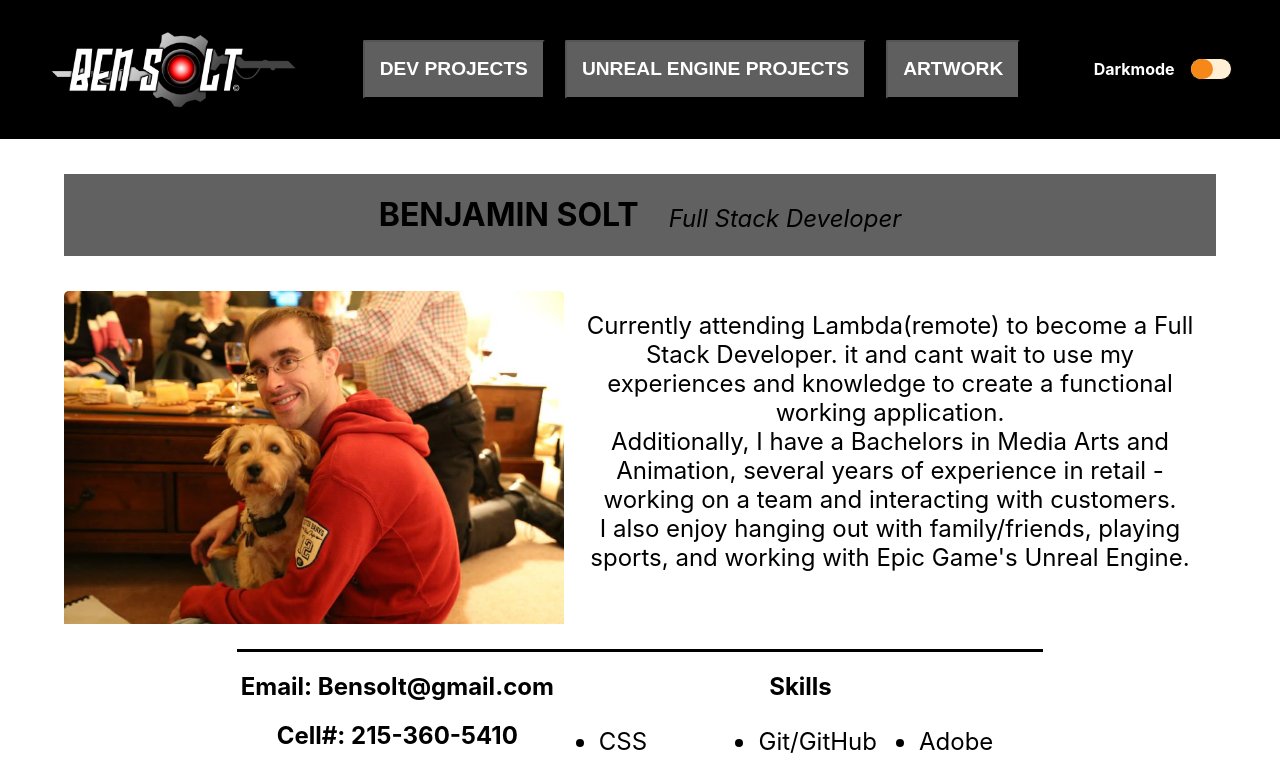
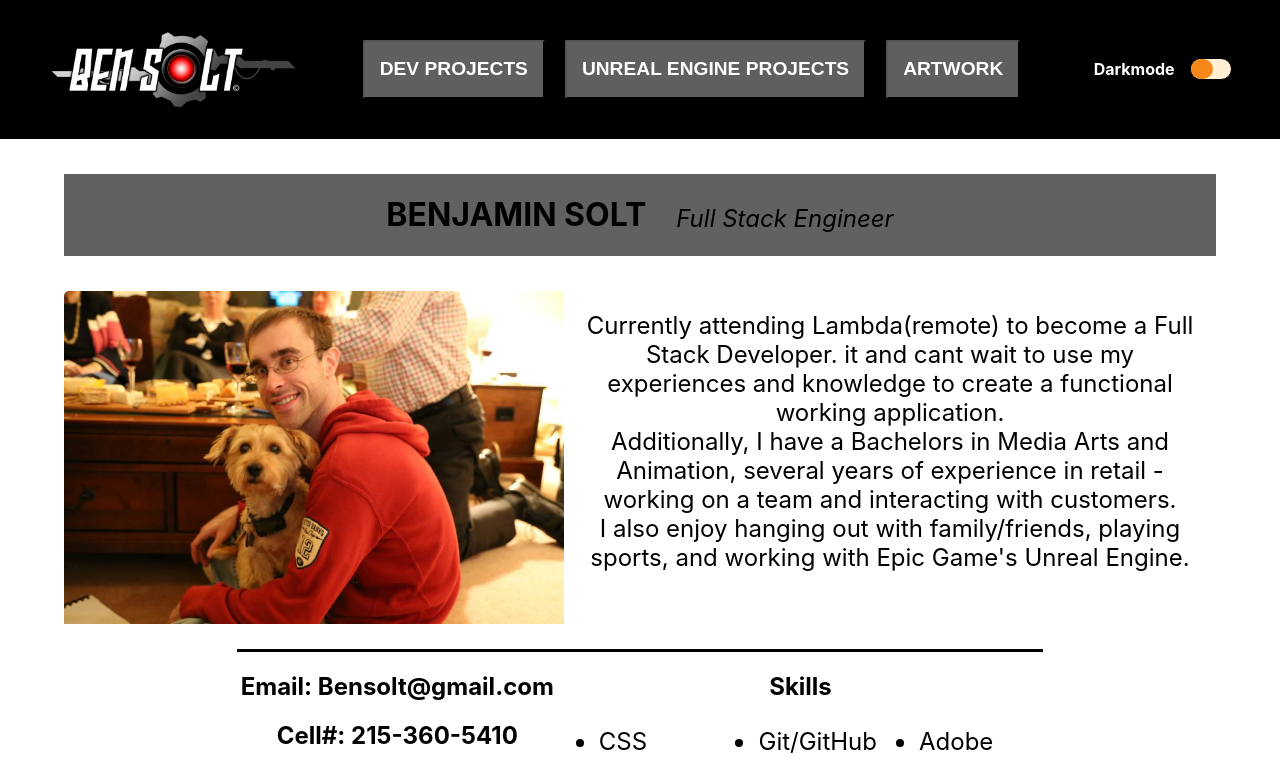
Before and after one commit to BenSolt/MyPortfolio, a React (Create React App) app in the folder portfolio/: page / in a window 1280 px wide. Shown: the top 759 px of the page. Built offline with nearby package versions, Linux system fonts and the light colour scheme.

Commit message:
fixed developer to engineer

```diff
--- a/portfolio/src/components/home/Home.js
+++ b/portfolio/src/components/home/Home.js
@@ -31,7 +31,7 @@ export default function Home() {
 
         <div className='title'>
           <h1>BENJAMIN SOLT</h1>
-          <h2 className='h2text'>Full Stack Developer</h2>
+          <h2 className='h2text'>Full Stack Engineer</h2>
         </div>
 
         <div className="section1">
```
